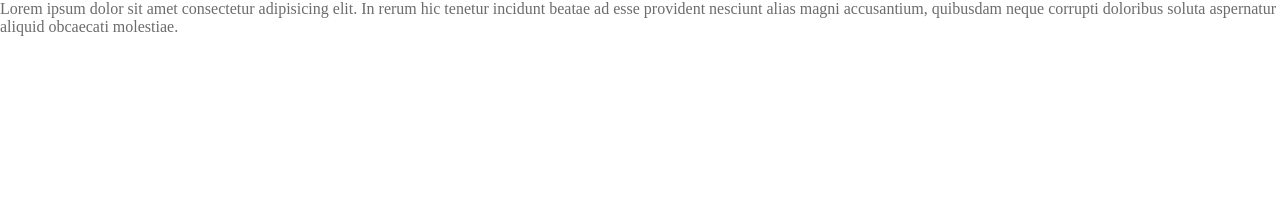
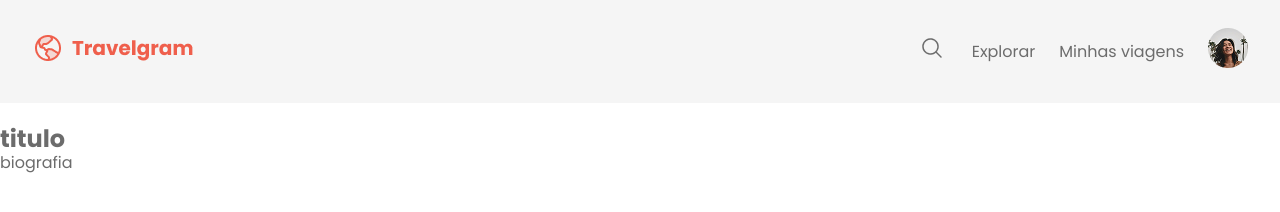
Before and after one commit to Jardiel-Ns/Travel-gram, a plain HTML site: page index.html in a window 1280 px wide. Drawn offline with Linux system fonts and the light colour scheme.

Commit message:
navigation

```diff
--- a/Styles/global.css
+++ b/Styles/global.css
@@ -21,6 +21,27 @@
 }
 
 body {
+  font: var(--text);
   color: var(--text-color-secondary);
   background-color: var(--background-color);
 }
+
+a {
+  text-decoration: none;
+  color: inherit
+}
+
+a:hover {
+  color: var(--brand-color);
+  text-decoration: underline;
+}
+
+.container {
+  padding-inline: 32px;
+  max-width: 1280px;
+  margin-inline: auto;
+}
+
+.bg-surface-color {
+  background-color: var(--surface-color);
+}
--- a/Styles/index.css
+++ b/Styles/index.css
@@ -1 +1,2 @@
 @import url(global.css);
+@import url(nav.css);
--- /dev/null
+++ b/Styles/nav.css
@@ -0,0 +1,21 @@
+nav {
+  display: flex;
+  justify-content: space-between;
+  align-items: center;
+  padding-block: 20px;
+}
+
+nav ul {
+  display: flex;
+  list-style: none;
+  align-items: center;
+
+  gap: 24px; /*Esse gap da espaço entre os elementos da lista pois já esta ativado o display flex!*/
+  padding-block: 8px; /*o padding block coloca espaçamento apenas na parte de cima e em baixo se adicionar o segundo valor!*/
+}
+
+nav ul li:last-child img {
+  height: 40px;
+  width: 40px;
+  object-fit: cover; /* Muito util quando a img utilizada não é perfeitamente quadrada!! */
+}
--- a/index.html
+++ b/index.html
@@ -12,8 +12,40 @@
   <link rel="stylesheet" href="Styles/index.css">
 </head>
 <body>
-  <p>
-    Lorem ipsum dolor sit amet consectetur adipisicing elit. In rerum hic tenetur incidunt beatae ad esse provident nesciunt alias magni accusantium, quibusdam neque corrupti doloribus soluta aspernatur aliquid obcaecati molestiae.
-  </p>
+  <div class="bg-surface-color">
+    <nav class="container">
+      <a href="#">
+        <img src="Assets/Logo.png" alt="Logomarca da página">
+      </a>
+      <ul>
+        <li>
+          <a href="#">
+            <img src="Assets/Icons/Menu item.png" alt="ícone de busca">
+          </a>
+        </li>
+        <li><a href="#">Explorar</a></li>
+        <li><a href="#">Minhas viagens</a></li>
+        <li><a href="#">
+          <img src="Assets/Profile pic.png" alt="ícone de usuario">
+        </a></li>
+      </ul>
+    </nav>
+  </div>
+  <header>
+    <section>
+      <div id="perfil">
+        <img src="" alt="">
+      </div>
+      <div id="biografia">
+        <h1>titulo</h1>
+        <p>biografia</p>
+      </div>
+    </section>
+    <section>
+      <div id="status">
+
+      </div>
+    </section>
+  </header>
 </body>
 </html>
```
Also changed, not shown: Assets/Icons/Menu item.png (added), Assets/Logo.png (added), Assets/Profile pic.png (added).
